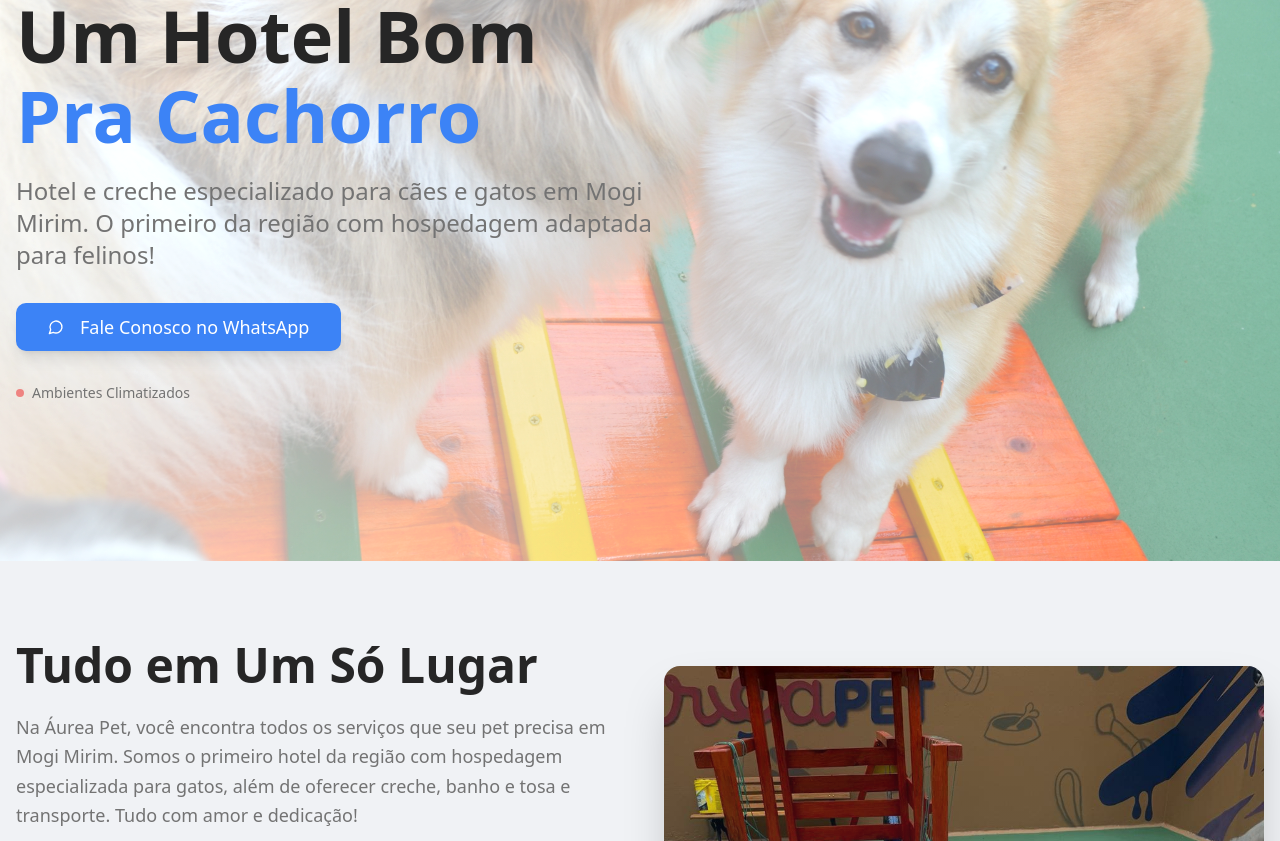
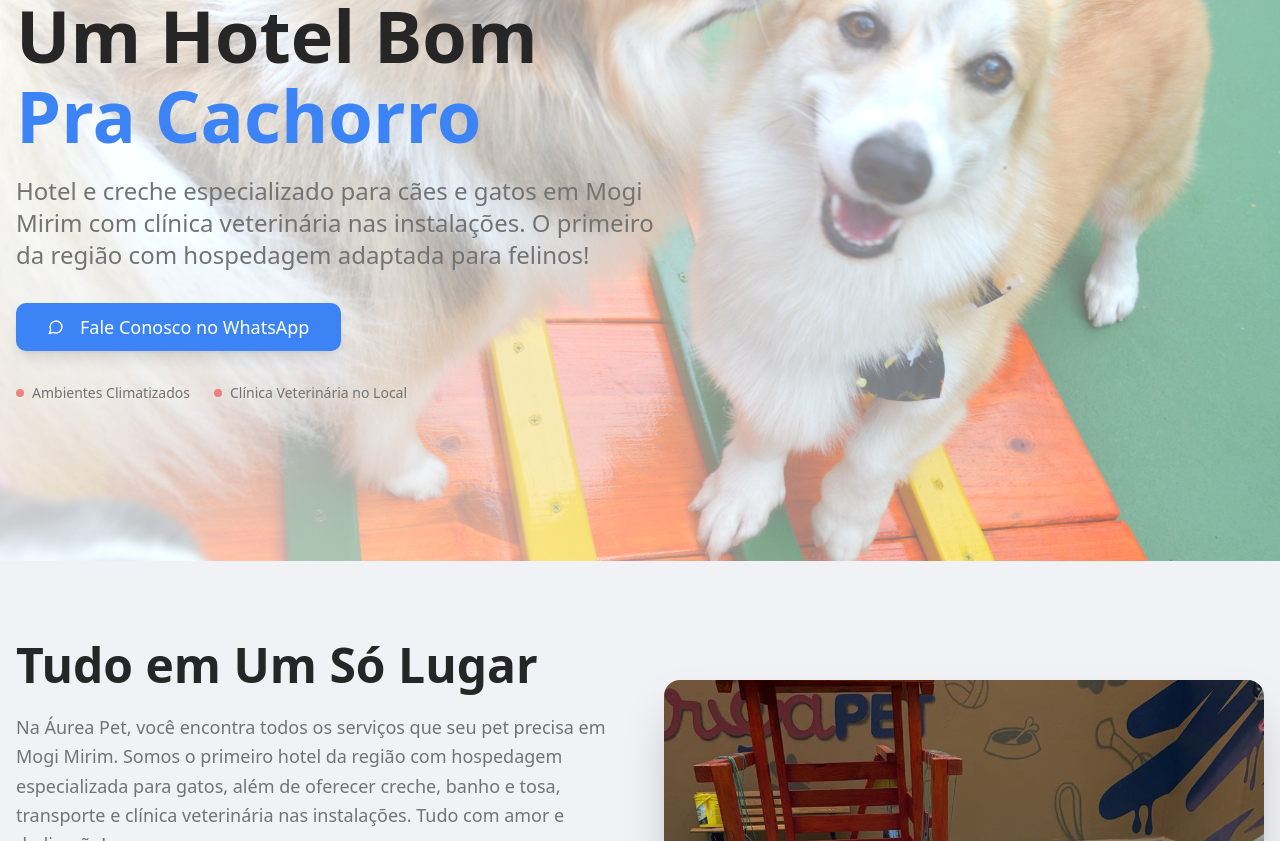
Before and after one commit to butrico31/aurea-pet, a React (Vite) app: page / in a window 1280 px wide. Shown: the part 239-1080 px from the top of the page. Built offline with nearby package versions, Linux system fonts and the light colour scheme; the HTML template or start-up script is replaced by a standard one.

Commit message:
adiciona informações sobre clínica veterinária nas seções About, Hero e Products

```diff
--- a/src/components/landing/AboutSection.tsx
+++ b/src/components/landing/AboutSection.tsx
@@ -30,7 +30,8 @@ const AboutSection = () => {
           <p className="text-xl text-muted-foreground leading-relaxed">
             Somos a Áurea Pet, um espaço completo dedicado ao bem-estar dos animais de
             estimação em Mogi Mirim. Atuamos como hotel e creche para cães e gatos,
-            além de oferecermos banho e tosa e táxi pet.
+            além de oferecermos banho e tosa, táxi pet e contamos com clínica veterinária
+            nas instalações para maior segurança e tranquilidade.
           </p>
         </div>
 
@@ -51,7 +52,8 @@ const AboutSection = () => {
                 cuidar do seu melhor amigo com segurança, carinho e praticidade. Nos destacamos
                 por sermos o primeiro hotel/creche da região com hospedagem adaptada e
                 especializada para gatos, além de áreas climatizadas e separadas por porte para
-                garantir o conforto de todos.
+                garantir o conforto de todos. Contamos também com clínica veterinária nas
+                instalações para atendimento imediato sempre que necessário.
               </p>
 
               <div className="grid gap-6">
--- a/src/components/landing/HeroSection.tsx
+++ b/src/components/landing/HeroSection.tsx
@@ -31,7 +31,7 @@ const HeroSection = () => {
           </div>
 
           <p className="text-xl md:text-2xl text-muted-foreground mb-8 leading-relaxed">
-            Hotel e creche especializado para cães e gatos em Mogi Mirim.
+            Hotel e creche especializado para cães e gatos em Mogi Mirim com clínica veterinária nas instalações.
             O primeiro da região com hospedagem adaptada para felinos!
           </p>
 
@@ -46,10 +46,14 @@ const HeroSection = () => {
             </Button>
           </div>
 
-          <div className="mt-8 flex items-center gap-6 text-sm text-muted-foreground">
+          <div className="mt-8 flex flex-wrap items-center gap-6 text-sm text-muted-foreground">
             <div className="flex items-center gap-2">
               <div className="h-2 w-2 rounded-full bg-secondary animate-pulse" />
               Ambientes Climatizados
+            </div>
+            <div className="flex items-center gap-2">
+              <div className="h-2 w-2 rounded-full bg-secondary animate-pulse" />
+              Clínica Veterinária no Local
             </div>
           </div>
         </div>
--- a/src/components/landing/ProductsSection.tsx
+++ b/src/components/landing/ProductsSection.tsx
@@ -1,4 +1,4 @@
-import { Hotel, Scissors, Car, Cat, Home } from "lucide-react";
+import { Hotel, Scissors, Car, Cat, Home, Stethoscope } from "lucide-react";
 import productsImage from "/cachorros-brincando.jfif";
 
 const differentials = [
@@ -26,6 +26,11 @@ const differentials = [
     icon: Home,
     title: "Portas Abertas",
     description: "Visite nosso espaço quando quiser e conheça onde seu pet ficará"
+  },
+  {
+    icon: Stethoscope,
+    title: "Clínica Veterinária",
+    description: "Atendimento veterinário nas instalações para maior segurança e tranquilidade"
   }
 ];
 
@@ -41,7 +46,8 @@ const ProductsSection = () => {
             <p className="text-lg text-muted-foreground mb-8 leading-relaxed">
               Na Áurea Pet, você encontra todos os serviços que seu pet precisa em Mogi Mirim.
               Somos o primeiro hotel da região com hospedagem especializada para gatos, além de
-              oferecer creche, banho e tosa e transporte. Tudo com amor e dedicação!
+              oferecer creche, banho e tosa, transporte e clínica veterinária nas instalações.
+              Tudo com amor e dedicação!
             </p>
 
             <div className="grid sm:grid-cols-2 gap-6">
```
